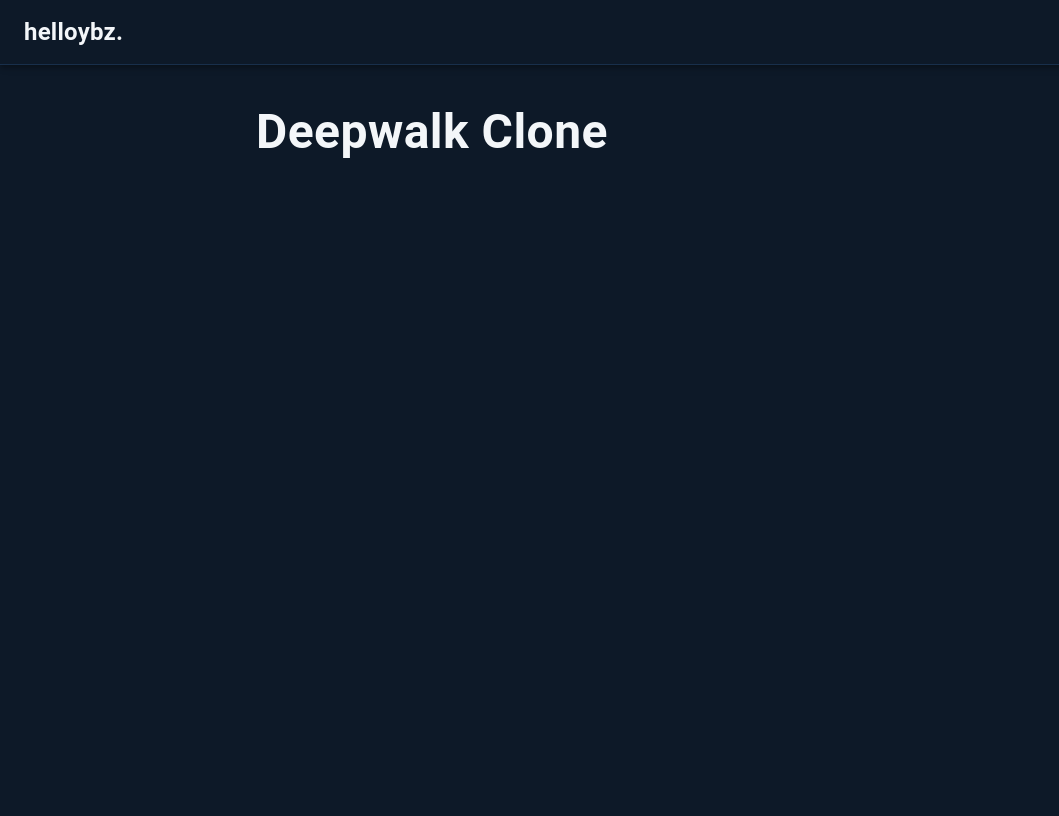
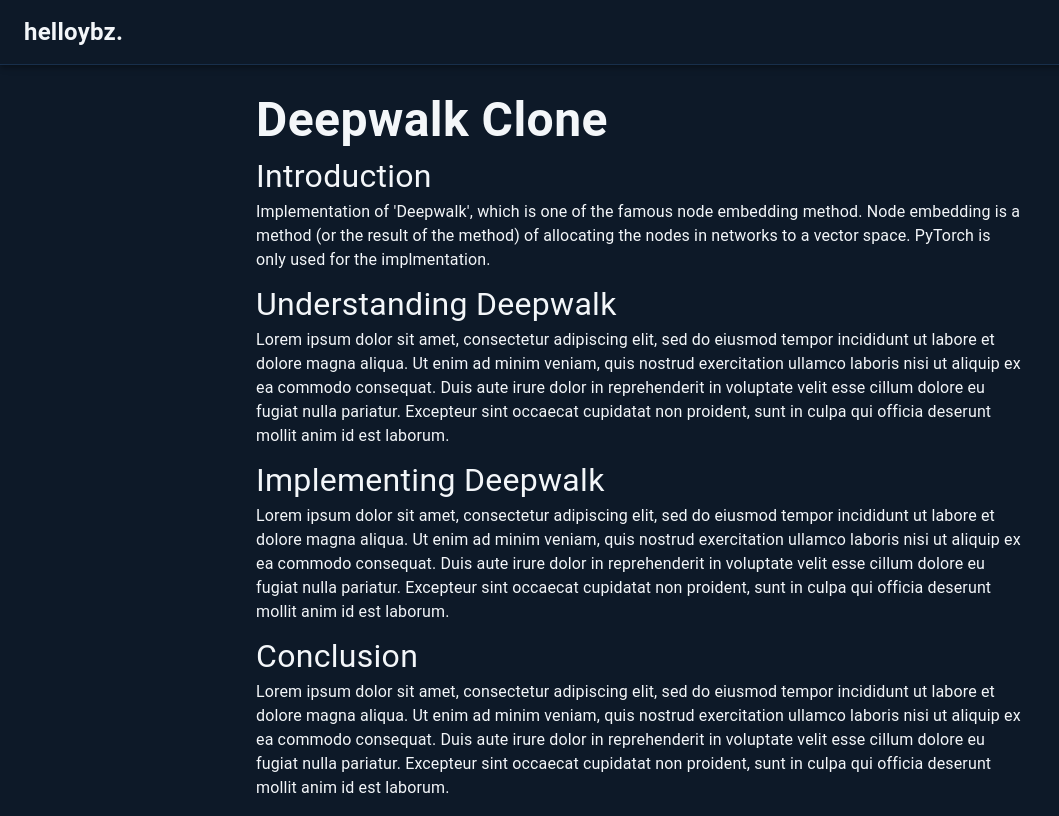
Before and after one commit to helloybz/Deepwalk-Clone, a React (Create React App) app: page / in a window 1280 px wide. Shown: the whole page, without its empty margins (0-1059 px from the left). Built offline with nearby package versions, Linux system fonts and the light colour scheme.

Commit message:
Update content

```diff
--- a/src/components/Body/Body.js
+++ b/src/components/Body/Body.js
@@ -1,5 +1,6 @@
 import { Box, Grid, Typography } from "@mui/material";
 
+import { data } from './content';
 
 export function Body() {
     return (
@@ -8,7 +9,7 @@ export function Body() {
             component={Box}
             sx={{
                 "padding": {
-                    "xs": '0 0',
+                    "xs": '0 1rem',
                     "md": '0 16rem'
                 }
             }}
@@ -21,18 +22,41 @@ export function Body() {
                         md: "3rem",
                     },
                     fontWeight: "600",
+                    lineHeight: {
+                        xs: "2.5rem",
+                        md: "3rem",
+                    },
+                    marginBottom: '1rem'
                 }}
             >
                 Deepwalk Clone
             </Grid>
 
-            <Grid item xs={12}>
-                <Typography
-                    sx={{
-                        color: 'rgb(243, 246, 249)',
+            {
+                data.map((section, i) => (
+                    <Grid item xs={12} key={i} sx={{
+                        marginBottom: "1rem"
                     }}>
-                </Typography>
-            </Grid>
+                        <Typography
+                            sx={{
+                                color: 'rgb(243, 246, 249)',
+                                fontSize: '2rem',
+                                lineHeight: '2rem',
+                                marginBottom: '0.5rem'
+                            }}>
+                            {section.header}
+                        </Typography>
+                        <Typography
+                            sx={{
+                                color: 'rgb(243, 246, 249)',
+                                fontSize: '1rem',
+                            }}>
+                            {section.content}
+                        </Typography>
+                    </Grid>
+                ))
+            }
+
 
         </Grid >
     )
--- /dev/null
+++ b/src/components/Body/content.js
@@ -0,0 +1,23 @@
+export const data = [
+    {
+        "header": 'Introduction',
+        "content": `\
+            Implementation of 'Deepwalk', which is one of the famous node embedding method.\
+            Node embedding is a method (or the result of the method) of allocating the nodes in networks to a vector space.\
+
+            PyTorch is only used for the implmentation.\
+        `
+    },
+    {
+        "header": 'Understanding Deepwalk',
+        "content": "Lorem ipsum dolor sit amet, consectetur adipiscing elit, sed do eiusmod tempor incididunt ut labore et dolore magna aliqua. Ut enim ad minim veniam, quis nostrud exercitation ullamco laboris nisi ut aliquip ex ea commodo consequat. Duis aute irure dolor in reprehenderit in voluptate velit esse cillum dolore eu fugiat nulla pariatur. Excepteur sint occaecat cupidatat non proident, sunt in culpa qui officia deserunt mollit anim id est laborum."
+    },
+    {
+        "header": 'Implementing Deepwalk',
+        "content": "Lorem ipsum dolor sit amet, consectetur adipiscing elit, sed do eiusmod tempor incididunt ut labore et dolore magna aliqua. Ut enim ad minim veniam, quis nostrud exercitation ullamco laboris nisi ut aliquip ex ea commodo consequat. Duis aute irure dolor in reprehenderit in voluptate velit esse cillum dolore eu fugiat nulla pariatur. Excepteur sint occaecat cupidatat non proident, sunt in culpa qui officia deserunt mollit anim id est laborum."
+    },
+    {
+        "header": 'Conclusion',
+        "content": "Lorem ipsum dolor sit amet, consectetur adipiscing elit, sed do eiusmod tempor incididunt ut labore et dolore magna aliqua. Ut enim ad minim veniam, quis nostrud exercitation ullamco laboris nisi ut aliquip ex ea commodo consequat. Duis aute irure dolor in reprehenderit in voluptate velit esse cillum dolore eu fugiat nulla pariatur. Excepteur sint occaecat cupidatat non proident, sunt in culpa qui officia deserunt mollit anim id est laborum."
+    },
+]
```
